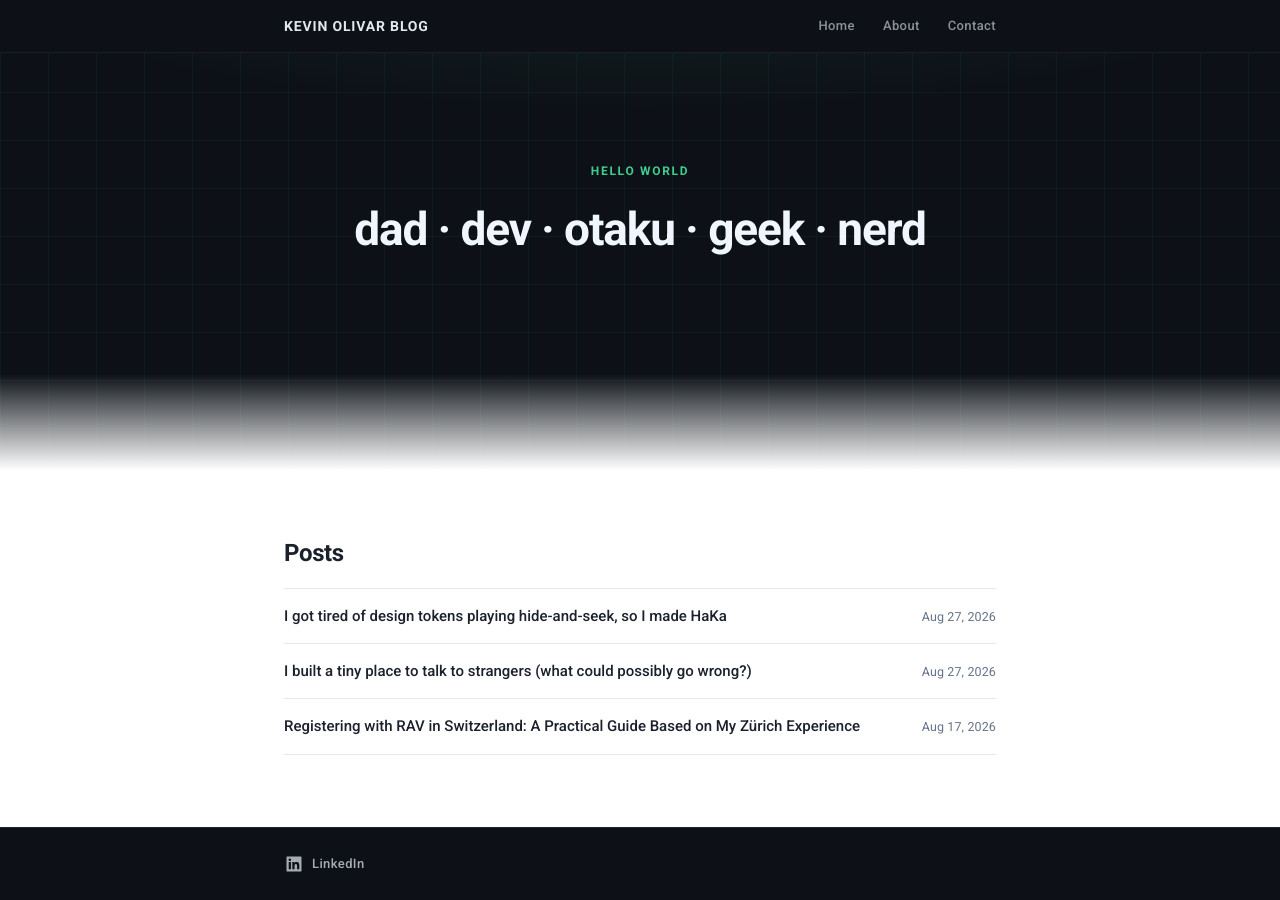
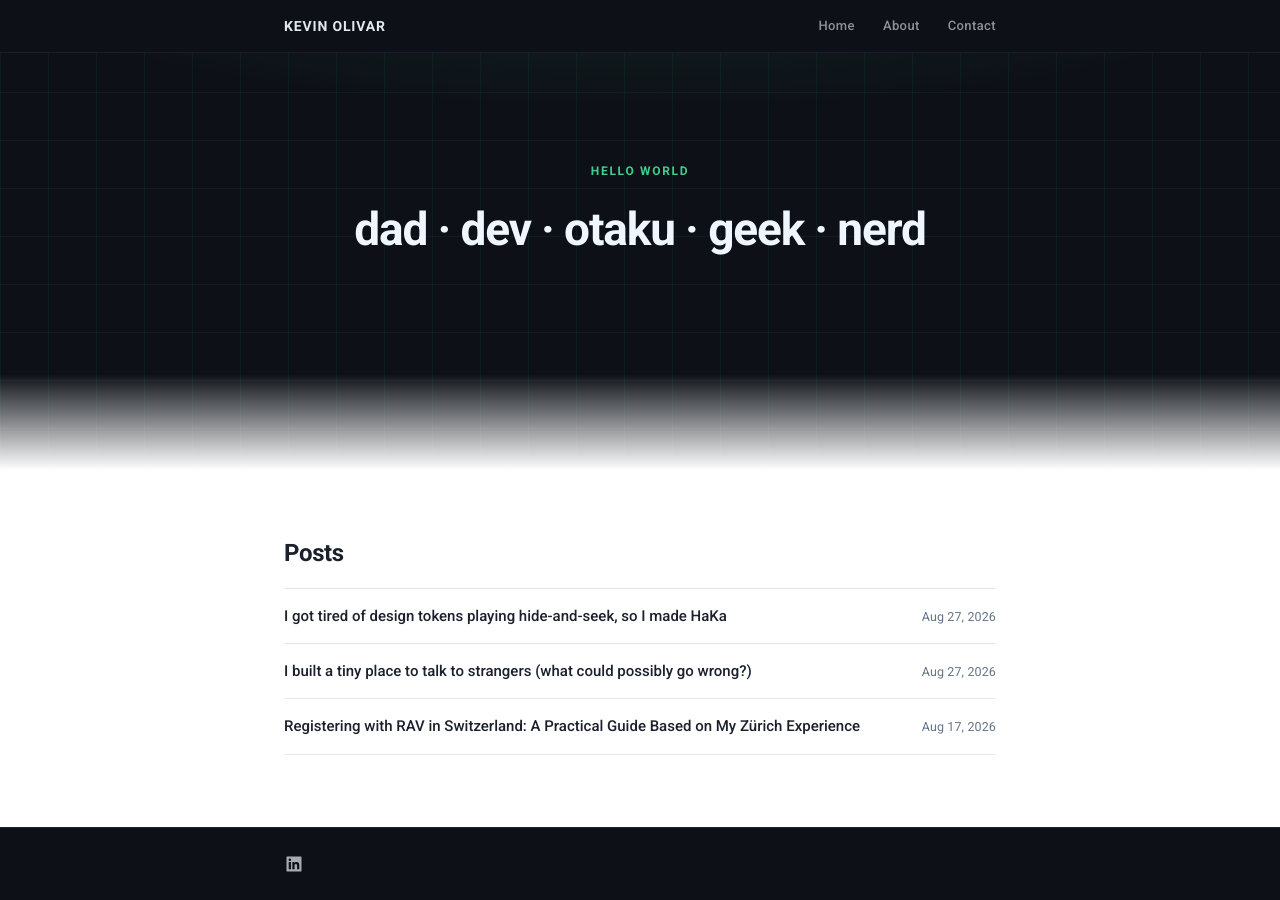
Before and after one commit to olivark/olivark.github.io, a Jekyll site: the page built from index.md, in a window 1280 px wide and 900 px high, scrolled down 105 px. Built offline with Jekyll 4.4.1, drawn with Linux system fonts in a browser that asks for light colours.

Commit message:
fix: update text around

```diff
--- a/_config.yml
+++ b/_config.yml
@@ -1,4 +1,4 @@
-title: Kevin Olivar Blog
+title: Kevin Olivar
 description: "Software engineering, technical leadership, side projects and Swiss life — by Kévin Olivar."
 url: "https://olivark.github.io"
 baseurl: ""
--- a/_layouts/default.html
+++ b/_layouts/default.html
@@ -45,7 +45,6 @@
           <svg aria-hidden="true" viewBox="0 0 24 24" width="20" height="20" fill="currentColor">
             <path d="M20.45 3H3.55A.55.55 0 0 0 3 3.55v16.9c0 .3.25.55.55.55h16.9c.3 0 .55-.25.55-.55V3.55a.55.55 0 0 0-.55-.55ZM8.34 18.34H5.66V9.72h2.68v8.62ZM7 8.54a1.55 1.55 0 1 1 0-3.1 1.55 1.55 0 0 1 0 3.1Zm11.34 9.8h-2.67v-4.2c0-1 0-2.28-1.39-2.28-1.4 0-1.61 1.08-1.61 2.2v4.28H10V9.72h2.56v1.18h.04c.36-.67 1.23-1.38 2.53-1.38 2.7 0 3.2 1.78 3.2 4.09v4.73Z"/>
           </svg>
-          <span class="linkedin-link-label">LinkedIn</span>
         </a>
       </div>
     </footer>
```
